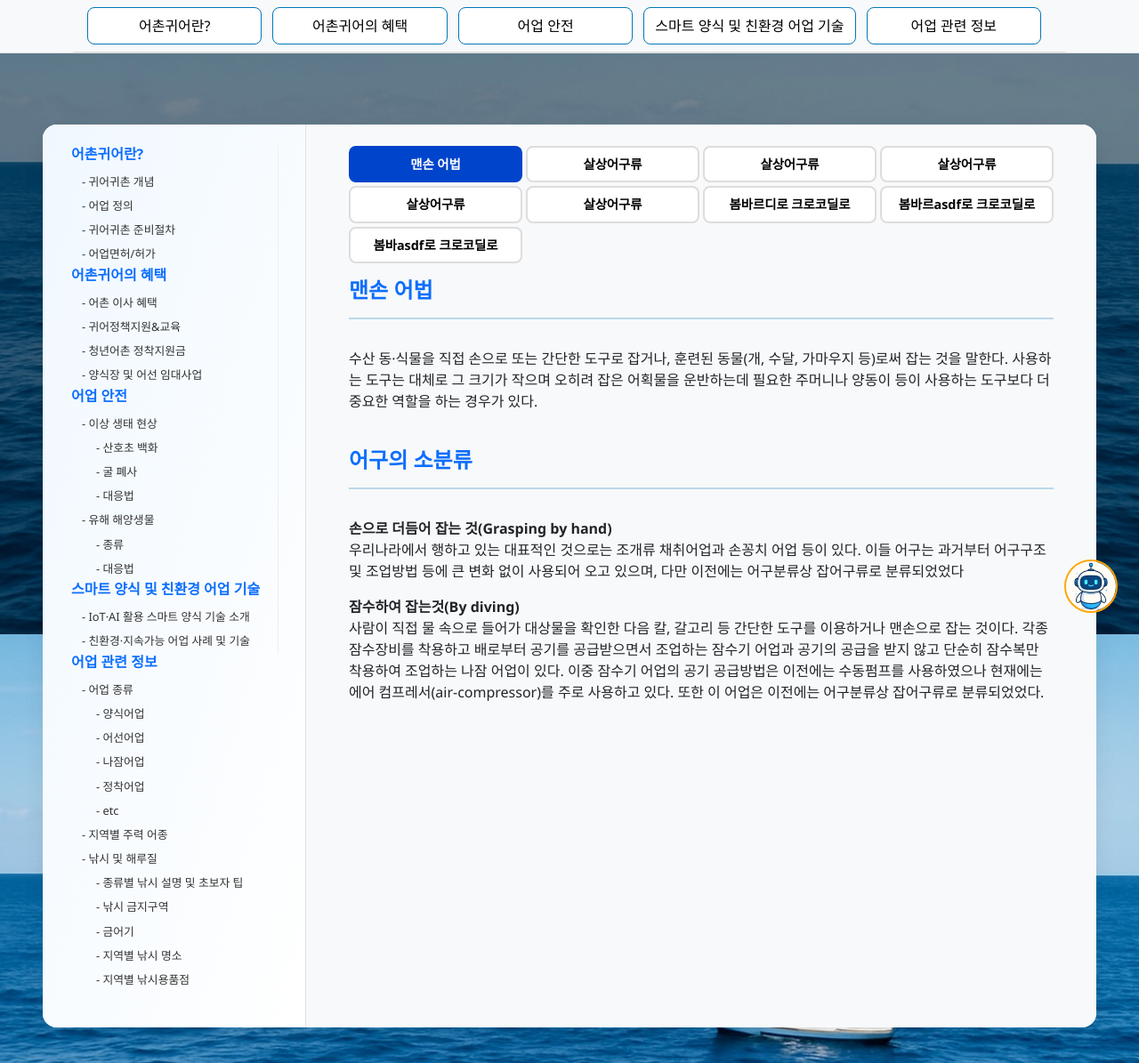
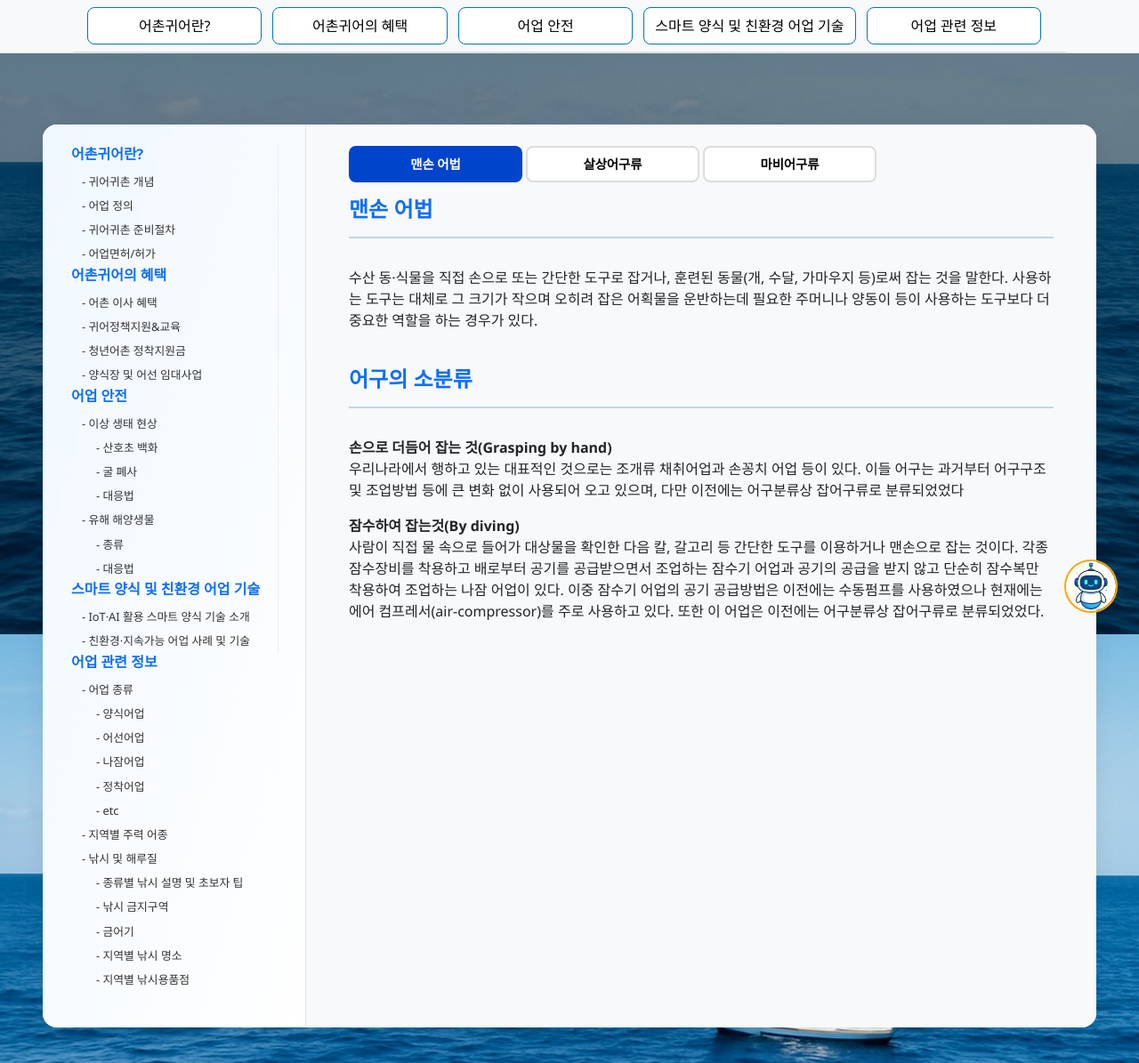
Before and after one commit to YSLEE24/advanced, a Flask app: a page that uses templates/contents/contents_5/어업종류.html in a window 1280 px wide. Shown: the part 87-1282 px from the top of the page at 89% size. Run offline with Flask 3, Linux system fonts and the light colour scheme.

Commit message:
kyoungbow

```diff
--- a/templates/contents/contents_5/어업종류.html
+++ b/templates/contents/contents_5/어업종류.html
@@ -25,19 +25,19 @@
             사용하는 도구는 대체로 그 크기가 작으며 오히려 잡은 어획물을 운반하는데 필요한 주머니나 양동이 등이 사용하는 도구보다 더 중요한 역할을 하는 경우가 있다.
             </p>
             <br>
-            <h4 class="fw-bold text-primary mb-3" name="content_title">
+            <h4 class="fw-bold text-primary mb-3">
                 어구의 소분류
             </h4>
             <hr>
-            <strong>손으로 더듬어 잡는 것(Grasping by hand)</strong>
-            <p>
+            <strong name="content_title">손으로 더듬어 잡는 것(Grasping by hand)</strong>
+            <p name="content_text">
                 우리나라에서 행하고 있는 대표적인 것으로는 조개류 채취어업과 손꽁치 어업 등이 있다.
                 이들 어구는 과거부터 어구구조 및 조업방법 등에 큰 변화 없이 사용되어 오고 있으며,
                 다만 이전에는 어구분류상 잡어구류로 분류되었었다
             </p>
 
-            <strong>잠수하여 잡는것(By diving)</strong>
-            <p>
+            <strong name="content_title">잠수하여 잡는것(By diving)</strong>
+            <p name="content_text">
                 사람이 직접 물 속으로 들어가 대상물을 확인한 다음 칼, 갈고리 등 간단한 도구를 이용하거나 맨손으로 잡는 것이다.
                 각종 잠수장비를 착용하고 배로부터 공기를 공급받으면서 조업하는 잠수기 어업과 공기의 공급을 받지 않고 단순히 잠수복만 착용하여 조업하는 나잠 어업이 있다.
                 이중 잠수기 어업의 공기 공급방법은 이전에는 수동펌프를 사용하였으나 현재에는 에어 컴프레서(air-compressor)를 주로 사용하고 있다.
@@ -47,7 +47,6 @@
   </div>
   '),
 
-
   ('id_2', '살상어구류','
   <div name="section">
     <h4 class="fw-bold text-primary mb-3" name="content_title">
@@ -55,80 +54,61 @@
     </h4>
     <hr>
         <div name="content_text">
-            수산 동·식물을 대상으로 손잡이가 달린 도구를 직접 손에 잡고 대상물을 잡거나
-            끝이 날카로운 도구를 던지거나 쏘아서 대상물을 잡는 것을 말한다.
+            <p>
+              수산 동·식물을 대상으로 손잡이가 달린 도구를 직접 손에 잡고 대상물을 잡거나 끝이 날카로운 도구를 던지거나 쏘아서 대상물을 잡는 것을 말한다.
+            </p>
+            <br>
+            <h4 class="fw-bold text-primary mb-3">
+                어구의 소분류
+            </h4>
+            <hr>
+            <strong name="content_title">수용기구류(手用器具類, Hand instruments)</strong>
+            <p name="content_text">
+              일정한 장소에 정착하여 서식하는 극피동물, 조개류, 해조류 등을 대상으로 긴 손잡이가 달린 도구를 손에 잡고 대상물을 죄거나 집거나 해저를 긁거나 비틀어 잡는 것이다. 따라서 대부분 대상물을 직접 또는 물안경을 통하여 육안으로 확인한 다음 채포 또는 채취한다. 과거에는 연안에서 미역·다시마 틀이류, 해삼·문어 걸이류, 소라·성게 죔쇠류, 해삼·굴 집게류, 조개 써레류 등이 많이 사용되었으나 현재에는 거의 사용되지 않고 있으며, 잠수기, 나잠, 형망 등으로 채취, 채포하고 있다. 이전에는 어구분류상 수용기구류는 잡어구류 중 협렬구류로 분류되었었다.
+            </p>
 
+            <strong name="content_title">투사물류(投射物類, Sharp projectiles)</strong>
+            <p name="content_text">
+              끝이 날카로운 도구를 직접 대상물을 향해 던지거나 쏘아서 잡는 것이다. 따라서 대부분 수용기구류와 같이 대상물을 확인한 다음 채포한다. 우리나라에서 소규모로 행하고 있는 것으로는 하천이나 강에서 자라, 연어 등을 대상으로 사용하는 창류와 연안에서 개불을 대상으로 사용하는 걸이류가 있다. 또한 일부 지방에서는 돌고래 마침대, 뱀장어 작살, 해삼 작살 등이 사용되었으나 최근에는 거의 사용되지 않고 있으며, 어업으로 매우 중요한 위치를 차지하던 포경어업은 국제포경위원회 협약에 의해 오랫동안 사용하지 못하고 있는 실정이다. 이전에는 어구분류상 투사물류는 잡어구류 중 자돌구류로 분류되었었다.
+            </p>
         </div>
-
   </div>
   '),
 
-
-
-  ('id_2', '살상어구류','
+  ('id_3', '마비어구류','
   <div name="section">
     <h4 class="fw-bold text-primary mb-3" name="content_title">
-      살상어구류
+      마비어구류
     </h4>
     <hr>
         <div name="content_text">
+            <p>
+              수산동물을 마비시켜 도망가지 못하게 한 다음 채그물류 등으로 떠서 잡는 것이다. 마비시키는 방법에 따라 몽둥이나 폭약을 이용한 물리적 방법, 독소류나 약품 등을 이용한 화학적 방법, 전기를 이용한 전기적 방법 등이 있다. 우리나라에서는 자원보호 및 안전을 위하여 사용이 금지되고 있는 어법이다.
+            </p>
+            <br>
+            <h4 class="fw-bold text-primary mb-3" >
+                어구의 소분류
+            </h4>
+            <hr>
+            <strong name="content_title">물리적 마비어구류(物理的 痲痺具類, Mechanical stupefying)</strong>
+            <p name="content_text">
+              어획 대상물을 물리적으로 충격을 주어 마비시킨 후 잡는 것으로 물리적 충격을 주기 위하여 몽둥이, 해머 등으로 바위, 얼음 등에 타격을 가하거나 다이너마이트 등의 폭발물을 사용하여 어류를 폭사시키는 방법이 있다. 전자를 타격구류(打擊具類, striking gear), 후자를 폭약류(爆藥類)로 분류하고 있다.
+            </p>
 
+            <strong name="content_title">화학적 마비어구류(化學的 痲痺具類, Chemical stupefying)</strong>
+            <p name="content_text">
+              유독성 화학약품 또는 독성이나 마비효과가 있는 나무뿌리, 열매 같은 것을 물에 용해시켜 어류를 마비 또는 독살시키는 방법으로 동·식물성 독소류, 약품류, 탈산제 등이 사용된다.
+            </p>
 
+            <strong name="content_title">전기적 마비어구류(電氣的 痲痺具類, Electrical stupefying)</strong>
+            <p name="content_text">
+              물 속에서 일정한 거리를 둔 두 지점에 각각 전기의 양극과 음극을 넣고 전기를 흐르게 하여 두 지점 사이에 있는 고기를 감전시켜 잡는 것이다. 민물에서는 전기전도율이 낮아 전력소모가 그다지 크지 않으므로 어업적으로 이용이 가능하지만 자원보호상 금지되어 있고, 해양에서는 전기전도율이 높아서 어업적으로 이용이 곤란하다.
+            </p>
         </div>
-
-  </div>
-  '),
-  ('id_2', '살상어구류','
-  <div name="section">
-    <h4 class="fw-bold text-primary mb-3" name="content_title">
-      살상어구류
-    </h4>
-    <hr>
-        <div name="content_text">
-
-
-        </div>
-
-  </div>
-  '),
-  ('id_2', '살상어구류','
-  <div name="section">
-    <h4 class="fw-bold text-primary mb-3" name="content_title">
-      살상어구류
-    </h4>
-    <hr>
-        <div name="content_text">
-
-
-        </div>
-
-  </div>
-  '),
-  ('id_2', '살상어구류','
-  <div name="section">
-    <h4 class="fw-bold text-primary mb-3" name="content_title">
-      살상어구류
-    </h4>
-    <hr>
-        <div name="content_text">
-
-
-        </div>
-
   </div>
   '),
 
 
 
 
-
-  ('temp_id', '봄바르디로 크로코딜로','
-  <p>날아다니는 악어.</p>
-  '),
-  ('temp_id123', '봄바르asdf로 크로코딜로','
-  <p>날아다니는 악어.</p>
-  '),
-  ('temp_id412', '봄바asdf로 크로코딜로','
-  <p>날아다니는 악어.</p>
-  ')
 ] %}
```
Also changed, not shown: 3 other files.
